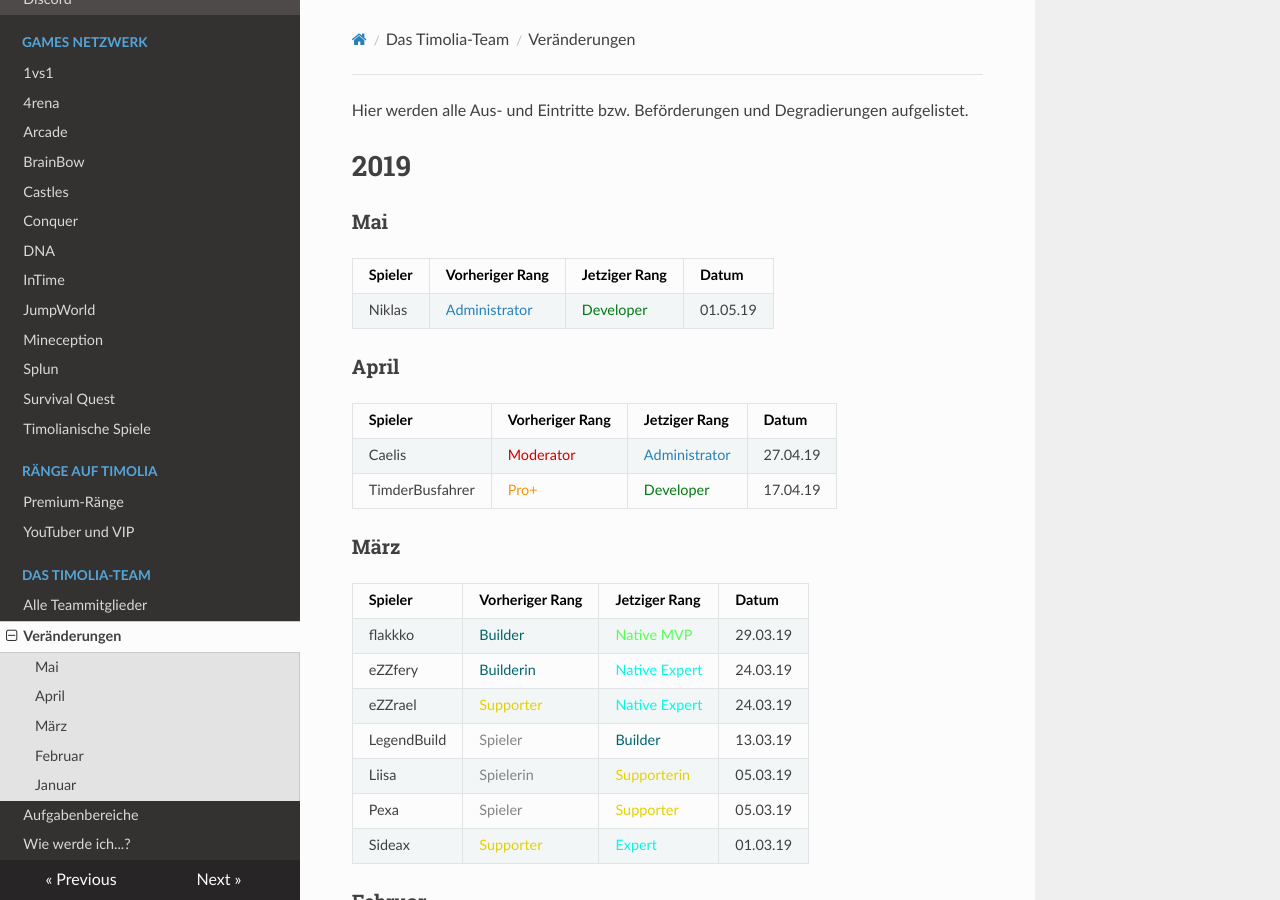
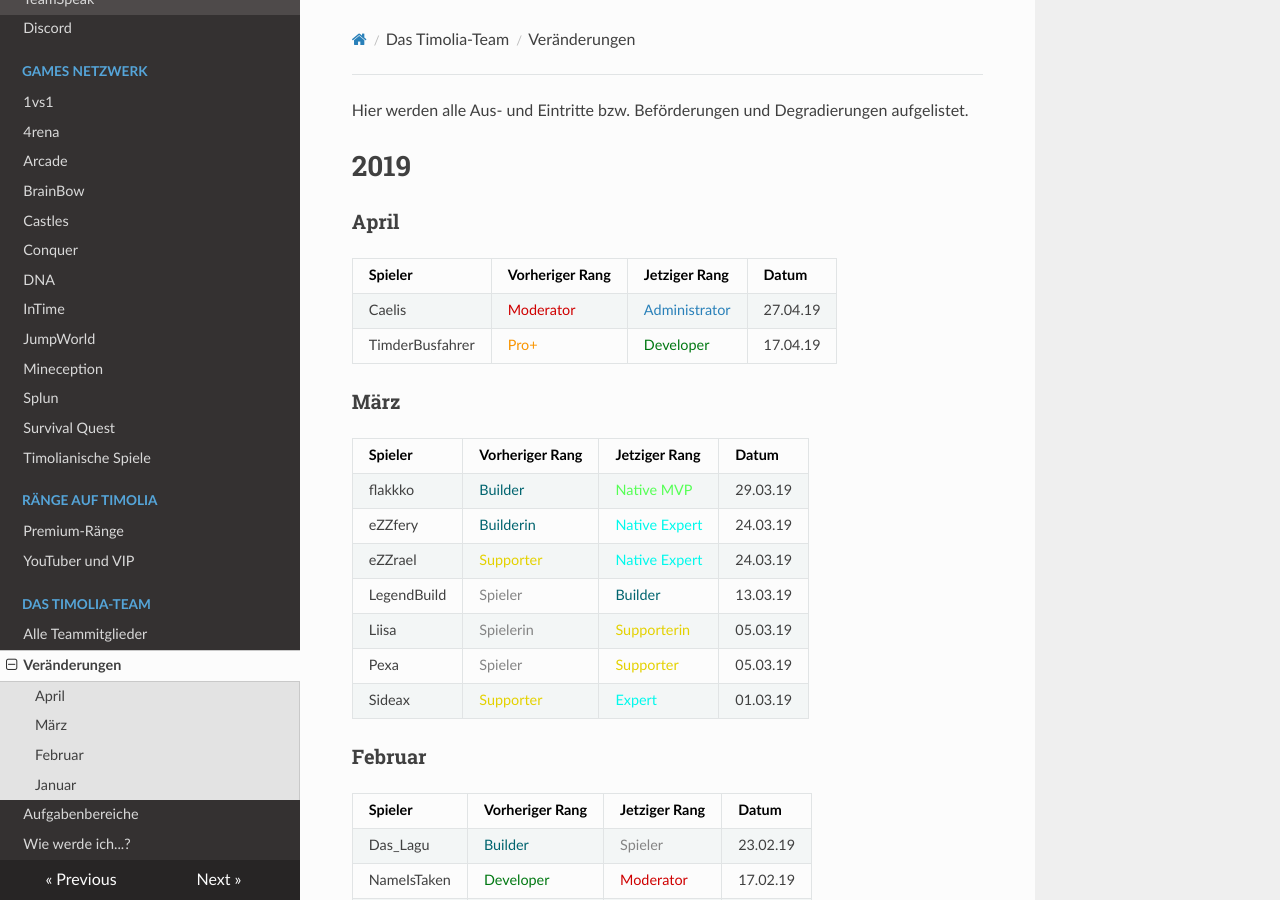
Before and after one commit to TimoliaDE/HowTo, an MkDocs documentation site: the page built from docs/team/changes.md, in a window 1280 px wide and 900 px high. Built offline with MkDocs 1.6.1, drawn with Linux system fonts in a browser that asks for light colours; nearby versions of some CDN libraries; old or Windows-style settings are respelled for this version of MkDocs.

Commit message:
Update changes.md

```diff
--- a/docs/team/changes.md
+++ b/docs/team/changes.md
@@ -1,11 +1,6 @@
 Hier werden alle Aus- und Eintritte bzw. Beförderungen und Degradierungen aufgelistet.
 
 # 2019
-
-###  <strong>Mai</strong>
-| Spieler | Vorheriger Rang | Jetziger Rang | Datum |
-| ------ | ------ | ------ | ------ |
-| Niklas | <span style="color:#2980b9">Administrator</span> | <span style="color:#007812">Developer</span> | 01.05.19 |
 
 ###  <strong>April</strong>
 | Spieler | Vorheriger Rang | Jetziger Rang | Datum |
```
